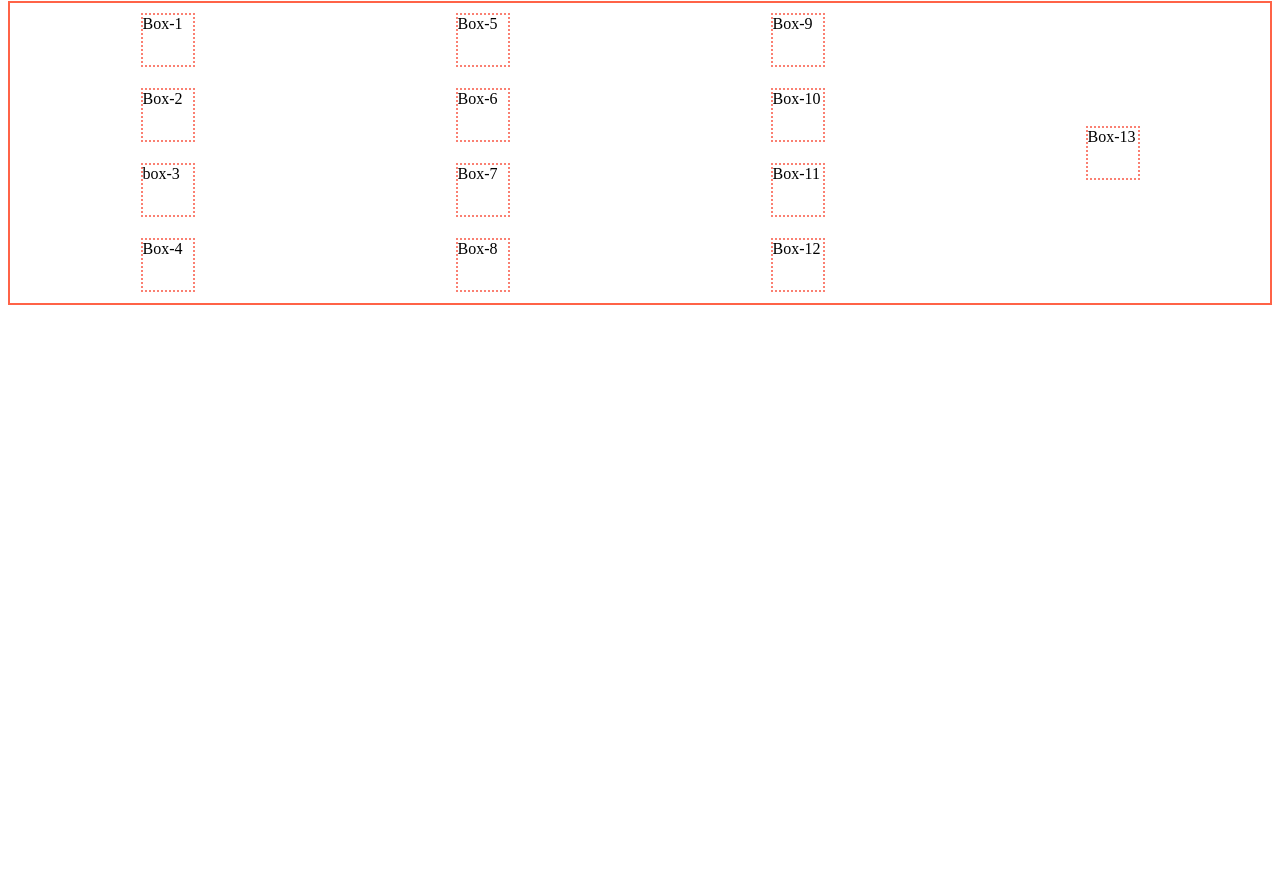
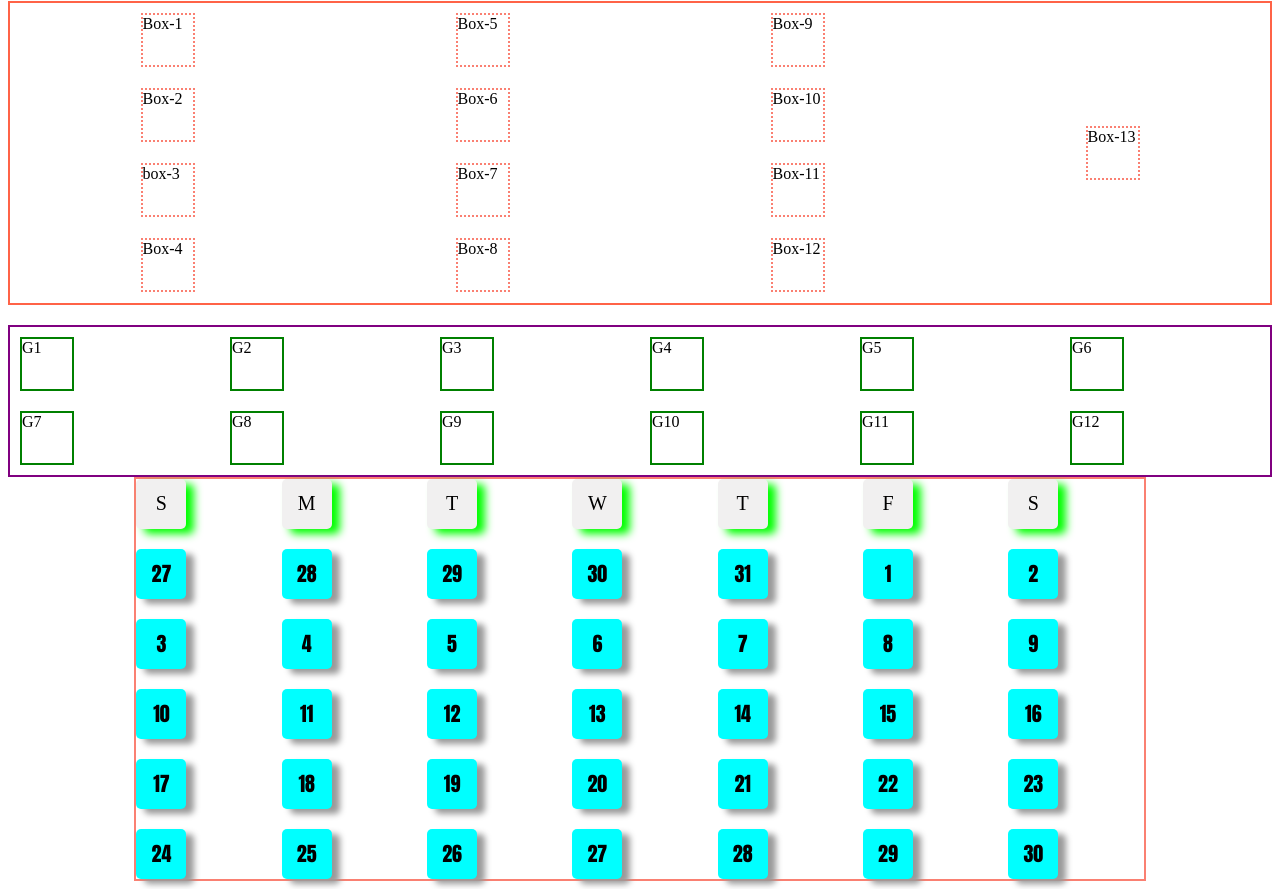
Before and after one commit to sor1ful/flexbox, a plain HTML site: page index.html in a window 1280 px wide. Shown: the part 79-968 px from the top of the page. Before the commit the page ends 800 px from the top, so only its background shows below. Drawn offline with Linux system fonts and the light colour scheme.

Commit message:
Grid & Flexbox Define Here

```diff
--- a/index.html
+++ b/index.html
@@ -3,7 +3,7 @@
 <head>
     <meta charset="UTF-8">
     <meta name="viewport" content="width=device-width, initial-scale=1.0">
-    <title>Flex Box</title>
+    <title>Flex Box & Grid</title>
     <link rel="stylesheet" href="style.css">
 </head>
 <body>
@@ -23,6 +23,68 @@
     <div class="box">Box-12</div>
     <div class="box">Box-13</div>
 </div>
+<!-- <section class="grid-layout"> -->
+<div class="grid">
+    <div class="gbox">G1</div>
+    <div class="gbox">G2</div>
+    <div class="gbox">G3</div>
+    <div class="gbox">G4</div>
+    <div class="gbox">G5</div>
+    <div class="gbox">G6</div>
+    <div class="gbox">G7</div>
+    <div class="gbox">G8</div>
+    <div class="gbox">G9</div>
+    <div class="gbox">G10</div>
+    <div class="gbox">G11</div>
+    <div class="gbox">G12</div>
+</div>
+<div class="container-date">
+    <div class="day">S</div>
+    <div class="day">M</div>
+    <div class="day">T</div>
+    <div class="day">W</div>
+    <div class="day">T</div>
+    <div class="day">F</div>
+    <div class="day">S</div>
+    <!-- <section> -->
+    <div class="date">27</div>
+    <div class="date">28</div>
+    <div class="date">29</div>
+    <div class="date">30</div>
+    <div class="date">31</div>
+<!-- </section> -->
+    <div class="date">1</div>
+    <div class="date">2</div>
+    <div class="date">3</div>
+    <div class="date">4</div>
+    <div class="date">5</div>
+    <div class="date">6</div>
+    <div class="date">7</div>
+    <div class="date">8</div>
+    <div class="date">9</div>
+    <div class="date">10</div>
+    <div class="date">11</div>
+    <div class="date">12</div>
+    <div class="date">13</div>
+    <div class="date">14</div>
+    <div class="date">15</div>
+    <div class="date">16</div>
+    <div class="date">17</div>
+    <div class="date">18</div>
+    <div class="date">19</div>
+    <div class="date">20</div>
+    <div class="date">21</div>
+    <div class="date">22</div>
+    <div class="date">23</div>
+    <div class="date">24</div>
+    <div class="date">25</div>
+    <div class="date">26</div>
+    <div class="date">27</div>
+    <div class="date">28</div>
+    <div class="date">29</div>
+    <div class="date">30</div>
+
+</div>
 
 </body>
 </html>
--- a/style.css
+++ b/style.css
@@ -15,3 +15,59 @@
     border: 2px dotted salmon;
     margin: 10px;
 }
+.grid{
+    border: 2px solid purple;
+    margin-top: 20px;
+    display: grid;
+    /* grid-template-columns: 100px 200px 300px; */
+    /* grid-template-columns: repeat(3,200px); */
+    grid-template-columns: repeat(6,1fr);
+    justify-content: space-evenly;
+}
+.gbox{
+     width: 50px;
+    height: 50px;
+    border: 2px solid green;
+    margin: 10px;
+}
+.container-date{
+    display: grid;
+    grid-template-columns: repeat(7,1fr);
+    border: 2px solid salmon;
+    margin-top: 20px;
+    row-gap: 20px;
+    column-gap: 10px;
+    width: 80%;
+    margin: 0 auto;
+    box-sizing: border-box;
+    flex-wrap: wrap;
+
+
+}
+.date,.day{
+
+    width: 50px;
+    height: 50px;
+    /* margin: 10px; */
+    border-radius: 5px;
+    text-align: center;
+    background-color: aqua;
+    display: flex;
+    justify-content: center;
+    align-items: center;
+    font-size:20px;
+    font-family: Impact, Haettenschweiler, 'Arial Narrow Bold', sans-serif;
+    box-shadow: 8px 5px 6px #999999;
+}
+
+.day{
+    background-color: rgb(241, 240, 240);
+    font-family: serif;
+    box-shadow: 8px 5px 8px #00FF00;
+
+
+}
+@media screen min-width(576px) {
+
+
+}
```
